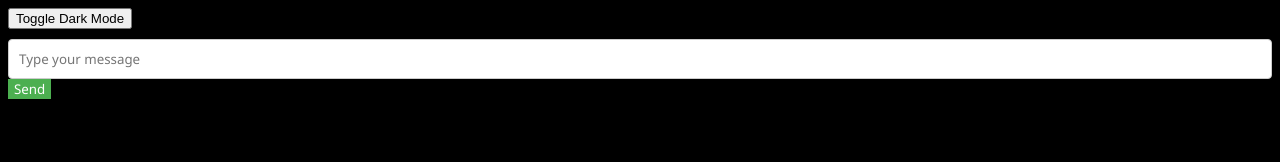
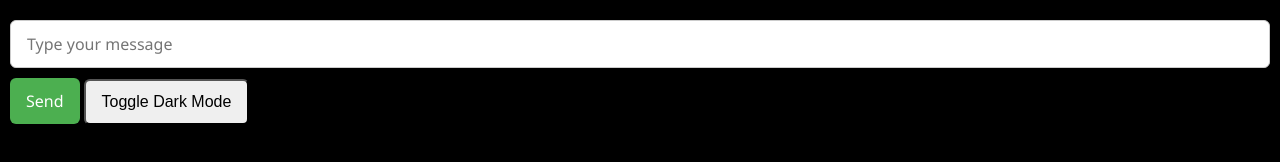
Before and after one commit to damiandurnford/ChatGPT-API, a website: page index.html in a window 1280 px wide. Drawn offline with Linux system fonts and the light colour scheme.

Commit message:
“update”

```diff
--- a/index.html
+++ b/index.html
@@ -1,16 +1,25 @@
 <!DOCTYPE html>
 <html>
+
 <head>
   <meta charset="UTF-8" />
+  <meta name="viewport" content="width=device-width, initial-scale=1.0" />
   <title>Chat with AI</title>
   <link rel="stylesheet" href="styles.css" />
 </head>
+
 <body>
-  <button id="darkModeBtn">Toggle Dark Mode</button>
+
   <input type="text" id="userInput" placeholder="Type your message" />
   <button id="sendBtn">Send</button>
+
+
+  <button id="darkModeBtn">Toggle Dark Mode</button>
+
+
   <pre id="chatLog"></pre>
   <script src="app.js"></script>
   <script src="darkmode.js"></script>
 </body>
+
 </html>
--- a/styles.css
+++ b/styles.css
@@ -1,15 +1,22 @@
 body {
     background-color: black;
-    color: white
+    color: white;
+    margin: 0;
+    padding: 10px;
+}
+
+button {
+    padding: 12px 16px;
+    font-size: 1rem;
+    border-radius: 6px;
+    cursor: pointer;
+    margin-top: 10px;
 }
 
 .dark-mode {
-
     background-color: white;
     color: black;
-
 }
-
 
 #userInput {
     font-family: 'Segoe UI', Tahoma, Geneva, Verdana, sans-serif;
@@ -19,6 +26,9 @@ padding: 10px;
     border: 1px solid #ccc;
     border-radius: 4px;
     margin-top: 10px;
+    padding: 12px 16px;
+    font-size: 1rem;
+    border-radius: 6px;
 }
 
 #sendBtn {
@@ -30,5 +40,6 @@ border: none;
 
 #chatLog {
     font-family: 'Segoe UI', Tahoma, Geneva, Verdana, sans-serif;
-white-space: pre-wrap;;
+    white-space: pre-wrap;
+    font-size: 1.2rem;
 }
```
Lines whose indentation alone changed are shown as unchanged.
